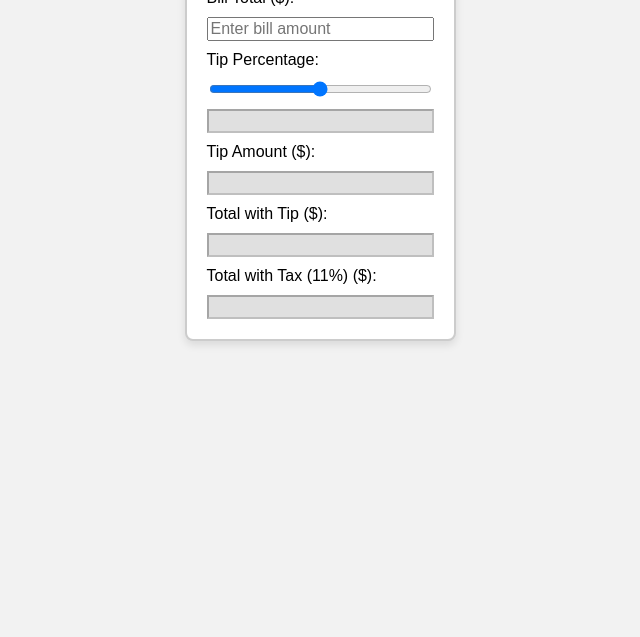
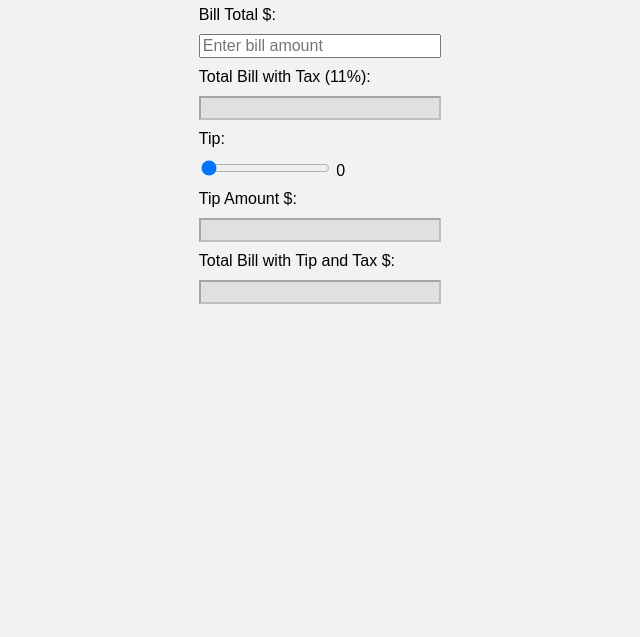
Before and after one commit to AbelCastilla-04/ITMD441-Lab5, a plain HTML site: page index.html in a window 1280 px wide. Shown: the part 163-800 px from the top of the page, without its empty margins (320-960 px from the left). Drawn offline with Linux system fonts and the light colour scheme.

Commit message:
Update index.html

```diff
--- a/index.html
+++ b/index.html
@@ -1,29 +1,32 @@
 <!DOCTYPE html>
 <html lang="en">
 <head>
-  <meta charset="UTF-8">
+  <meta charset="UTF-8" />
   <title>Tip Calculator</title>
   <link rel="stylesheet" href="style.css" />
 </head>
 <body>
-  <div class="calculator-container">
+  <div class="calculator-box">
+    <h4>ITMD 441 - Lab5 - Tip Calculator</h4>
     <h1>Tip Calculator</h1>
     <form id="tip-form">
-      <label for="bill">Bill Total ($):</label>
-      <input type="text" id="bill" name="bill" placeholder="Enter bill amount" required />
+      <label for="bill">Bill Total $:</label>
+      <input type="text" id="bill" placeholder="Enter bill amount" />
 
-      <label for="tipRange">Tip Percentage:</label>
-      <input type="range" id="tipRange" name="tipRange" min="0" max="100" />
-      <input type="text" id="tipPercent" disabled />
+      <label for="totalWithTax">Total Bill with Tax (11%):</label>
+      <input type="text" id="totalWithTax" disabled />
 
-      <label for="tipAmount">Tip Amount ($):</label>
+      <label for="tipRange">Tip:</label>
+      <div class="tip-slider">
+        <input type="range" id="tipRange" min="0" max="100" value="0" />
+        <output id="tipPercent">0</output>
+      </div>
+
+      <label for="tipAmount">Tip Amount $:</label>
       <input type="text" id="tipAmount" disabled />
 
-      <label for="totalWithTip">Total with Tip ($):</label>
-      <input type="text" id="totalWithTip" disabled />
-
-      <label for="totalWithTax">Total with Tax (11%) ($):</label>
-      <input type="text" id="totalWithTax" disabled />
+      <label for="totalWithTipTax">Total Bill with Tip and Tax $:</label>
+      <input type="text" id="totalWithTipTax" disabled />
     </form>
   </div>
   <script src="script.js"></script>
```
